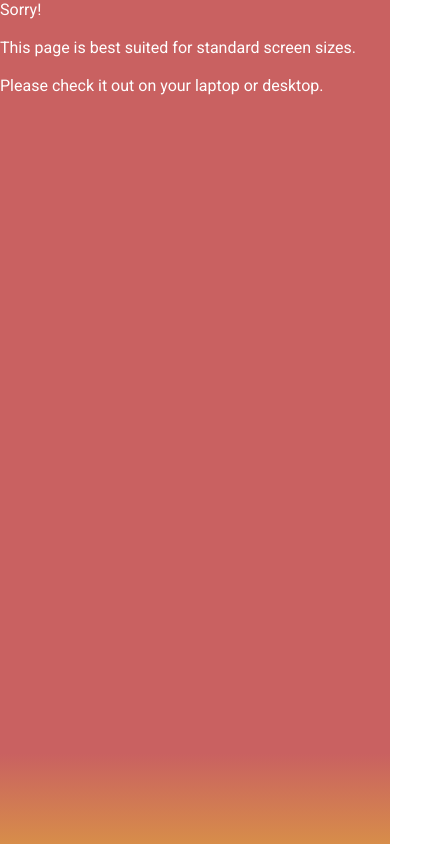
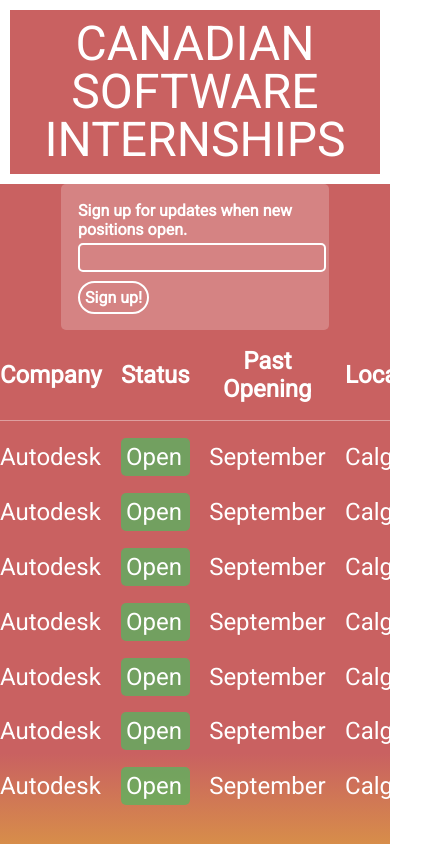
Before and after one commit to jackpeplinski/canadian-software-intern, a Gatsby site: page / in a window 390 px wide. Shown: the whole page, 438 px wide, since content can reach past the window. Built offline with nearby package versions, Linux system fonts and the light colour scheme; Gatsby itself is replaced by a stand-in of ours.

Commit message:
Fix background

```diff
--- a/src/index.css
+++ b/src/index.css
@@ -1,12 +1,19 @@
-@import url('https://fonts.googleapis.com/css?family=Roboto');
+@import url("https://fonts.googleapis.com/css?family=Roboto");
 
 html {
-    height: 100%;
-    background: linear-gradient(180deg, #C96161 89.22%, rgba(213, 135, 64, 0.95) 100%);;
+  height: 100%;
+  background: #466368;
+  background: -webkit-linear-gradient(180deg, #C96161 89.22%, rgba(213, 135, 64, 0.95) 100%) no-repeat center center fixed;
+  background: -moz-linear-gradient(180deg, #C96161 89.22%, rgba(213, 135, 64, 0.95) 100%) no-repeat center center fixed;
+  background: linear-gradient(180deg, #C96161 89.22%, rgba(213, 135, 64, 0.95) 100%) no-repeat center center fixed;
+  -webkit-background-size: cover;
+  -moz-background-size: cover;
+  -o-background-size: cover;
+  background-size: cover;
 }
 
 * {
-    color: white;
-    margin: 0;
-    font-family: roboto, sans-serif;
+  color: white;
+  margin: 0;
+  font-family: roboto, sans-serif;
 }
--- a/src/pages/index.js
+++ b/src/pages/index.js
@@ -38,16 +38,15 @@
 
   return (
     <ThemeProvider theme={theme}>
-      {isMobile ? (
-        <MobileAlert />
-      ) : (
+
+
         <div>
           <Title />
           <SignUp onClick={onSignUpClick} />
           <PopOver showPopOver={showPopOver} setShowPopOver={setShowPopOver} />
           <Table />
         </div>
-      )}
+
     </ThemeProvider>
   );
 };
```
